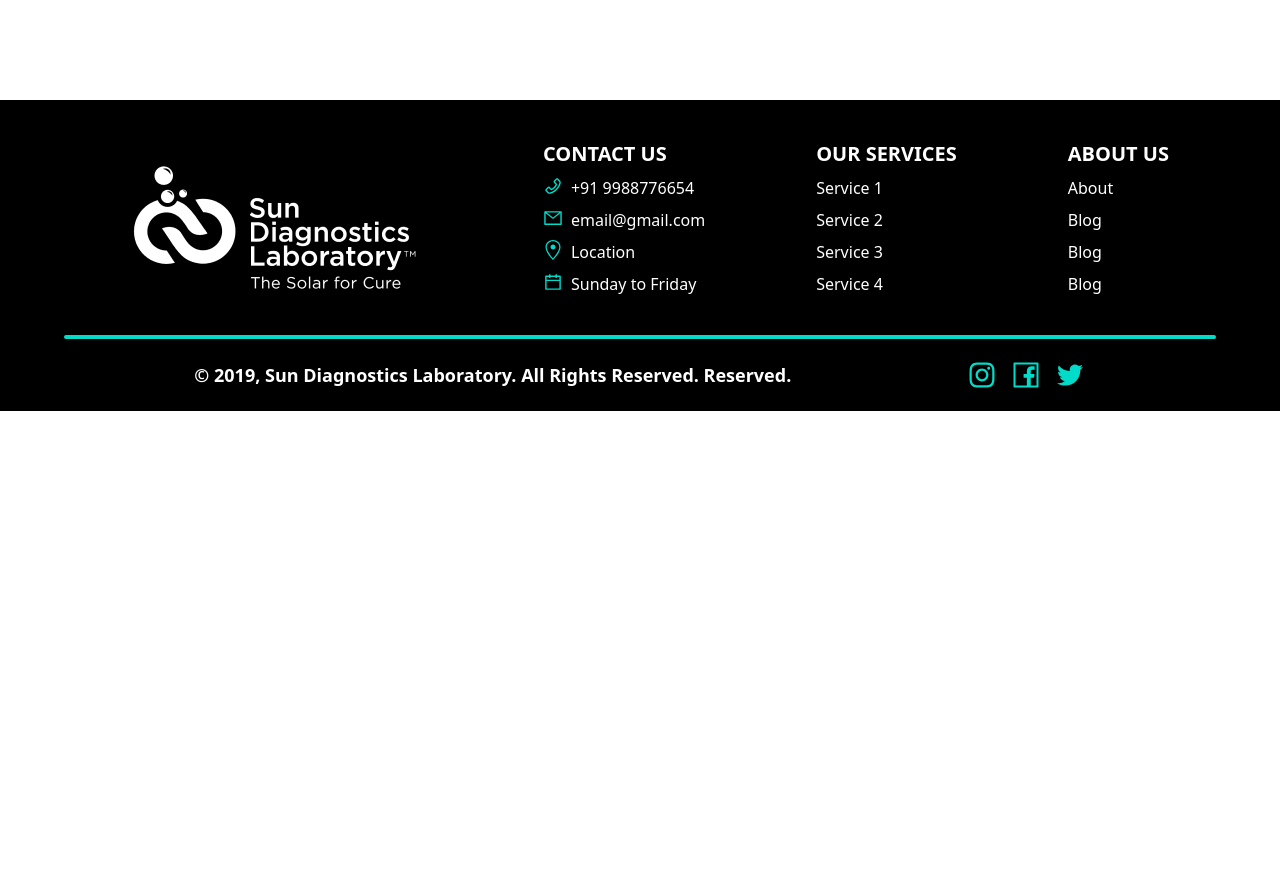
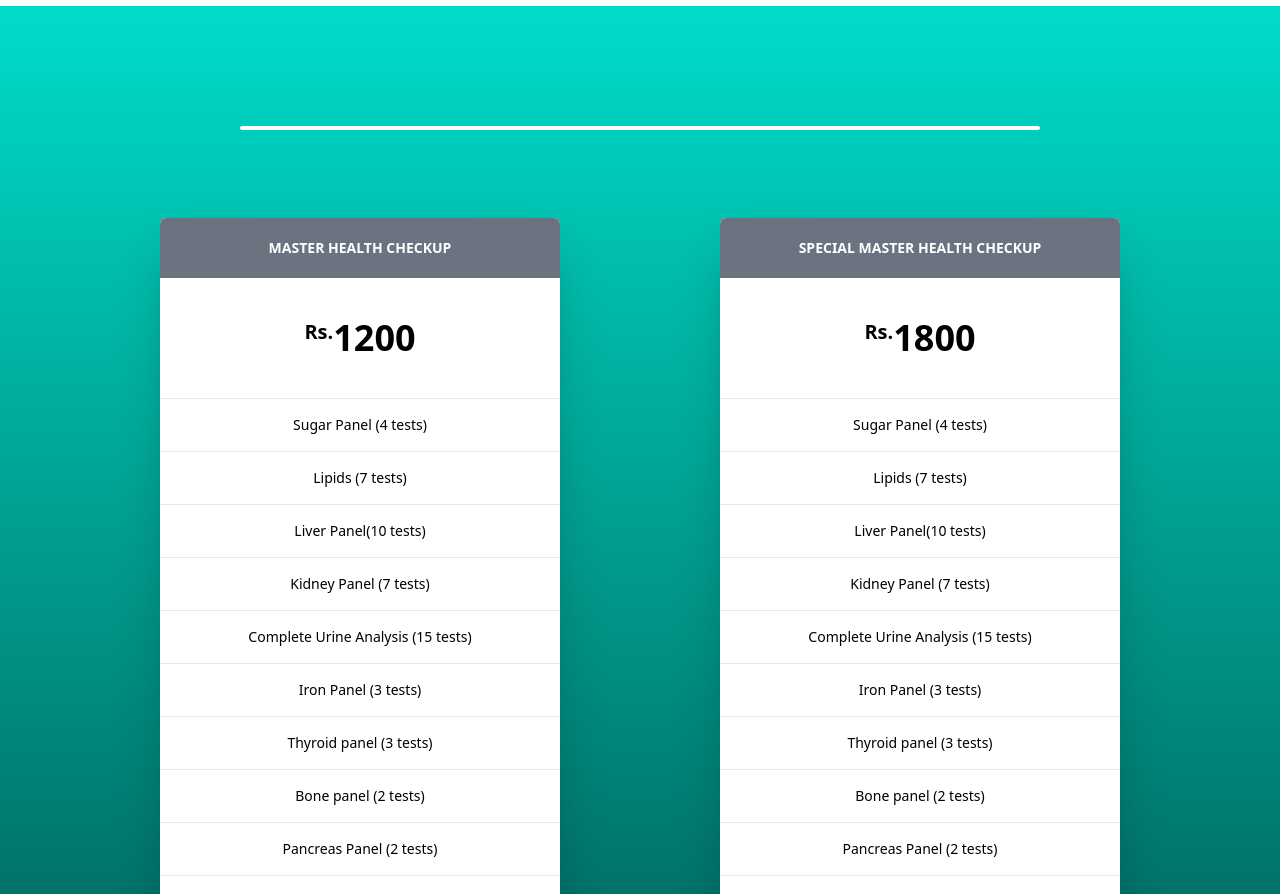
Before and after one commit to NEXT-BUG/sun-diagnostic-laboratory, a Next.js app: page /packages in a window 1280 px wide. Before the commit this address had no page. Shown: the part 840-1734 px from the top of the page. Before the commit the page ends 1251 px from the top, so only its background shows below. Built offline with nearby package versions, Linux system fonts and the light colour scheme.

Commit message:
Heath Packages Page Done

```diff
--- /dev/null
+++ b/components/packages/PackagesCard.js
@@ -0,0 +1,35 @@
+import React from "react";
+
+const PackagesCard = ({ packageName, rate, tests }) => {
+  return (
+    <div className="bg-white md:hover:scale-105 duration-100 ease-out w-1/3 rounded-md shadow-2xl">
+      <div className="w-full p-5 bg-gray-500 rounded-t-md">
+        <p className="text-white font-bold text-center text-sm">
+          {packageName}
+        </p>
+      </div>
+      <div className="p-10">
+        <div className="justify-center w-full flex font-bold">
+          <p className="text-xl">Rs.</p>
+          <p className="text-4xl">{rate}</p>
+        </div>
+      </div>
+      <div className="">
+        {tests?.map((item, index) => {
+          return (
+            <div className="p-4 border-t">
+              <p className="text-center text-sm">{item}</p>
+            </div>
+          );
+        })}
+      </div>
+      <div className="p-4 text-center border-t">
+        <button className="px-4 md:hover:scale-110 md:active:scale-75 duration-100 ease-out py-2 bg-gradient-to-r from-primary/95 rounded-md shadow-2xl text-white font-bold to-primary">
+          Book Now
+        </button>
+      </div>
+    </div>
+  );
+};
+
+export default PackagesCard;
--- a/components/profiles/Catalog.js
+++ b/components/profiles/Catalog.js
@@ -30,7 +30,7 @@ const Catalog = ({ catalogRef, searchQuery }) => {
       <div className="absolute bg-gradient-to-b -z-50 from-primary to-black w-screen h-full" />
       <div className="w-2/3 mx-auto relative mb-32 top-20 bg-white h-1 rounded-lg" />
       <div className="flex flex-col md:flex-row md:items-start">
-        <SearchCatalog shadow className=" md:w-1/4 m-10" />
+        <SearchCatalog shadow className="md:w-1/4 m-10" />
         <div
           ref={catalogRef}
           className="md:ml-auto w-2/3 mx-auto py-10 md:mr-10 relative"
--- a/components/tests/Hero.js
+++ b/components/tests/Hero.js
@@ -1,14 +1,14 @@
 import Image from "next/image";
 import React from "react";
 
-const Hero = () => {
+const Hero = ({ title }) => {
   return (
     <div className="w-screen h-full flex flex-col py-32">
       <div className="flex space-y-10 md:space-y-0 w-2/3 mx-auto flex-col-reverse py-20 md:py-0 md:flex-row items-center justify-between md:space-x-10">
         <div className="space-y-10 text-center md:text-left">
           <p className="text-primary font-bold">The Solar For Cure</p>
           <h1 className="md:w-2/3 text-black text-3xl md:text-5xl font-bold">
-            Sun Diagnostic Laboratory
+            {title || "Sun Diagnostic Laboratory"}
           </h1>
           <p className="text-md text-gray-600">
             You can take most things for granted in life and get away with it.
--- /dev/null
+++ b/mock/packages.js
@@ -0,0 +1,71 @@
+export const data = [
+  {
+    packageName: "MASTER HEALTH CHECKUP",
+    rate: 1200,
+    tests: [
+      "Sugar Panel (4 tests)",
+      "Lipids (7 tests)",
+      "Liver Panel(10 tests)",
+      "Kidney Panel (7 tests)",
+      "Complete Urine Analysis (15 tests)",
+      "Iron Panel (3 tests)",
+      "Thyroid panel (3 tests)",
+      "Bone panel (2 tests)",
+      "Pancreas Panel (2 tests)",
+      "Cardiac Panel (3)",
+    ],
+    packageId: "28765283652562856321",
+  },
+  {
+    packageName: "SPECIAL MASTER HEALTH CHECKUP",
+    rate: 1800,
+    tests: [
+      "Sugar Panel (4 tests)",
+      "Lipids (7 tests)",
+      "Liver Panel(10 tests)",
+      "Kidney Panel (7 tests)",
+      "Complete Urine Analysis (15 tests)",
+      "Iron Panel (3 tests)",
+      "Thyroid panel (3 tests)",
+      "Bone panel (2 tests)",
+      "Pancreas Panel (2 tests)",
+      "Cardiac Panel (3)",
+    ],
+    packageId: "28765283652562856322",
+  },
+
+  {
+    packageName: "METABOLIC HEATH CHECKUP",
+    rate: 2400,
+    tests: [
+      "Sugar Panel (4 tests)",
+      "Lipids (7 tests)",
+      "Liver Panel(10 tests)",
+      "Kidney Panel (7 tests)",
+      "Complete Urine Analysis (15 tests)",
+      "Iron Panel (3 tests)",
+      "Thyroid panel (3 tests)",
+      "Bone panel (2 tests)",
+      "Pancreas Panel (2 tests)",
+      "Cardiac Panel (3)",
+    ],
+    packageId: "28765283652562856324",
+  },
+  {
+    packageName: "COMPREHENSIVE METABOLIC HEALTH CHECKUP",
+    rate: 3000,
+    tests: [
+      "Sugar Panel (4 tests)",
+      "Lipids (7 tests)",
+      "Liver Panel(10 tests)",
+      "Kidney Panel (7 tests)",
+      "Complete Urine Analysis (15 tests)",
+      "Iron Panel (3 tests)",
+      "Thyroid panel (3 tests)",
+      "Bone panel (2 tests)",
+      "Pancreas Panel (2 tests)",
+      "Cardiac Panel (3)",
+    ],
+    packageId: "28765283652562856323",
+  },
+];
--- /dev/null
+++ b/pages/packages.js
@@ -0,0 +1,21 @@
+import React from "react";
+import PackagesCard from "../components/packages/PackagesCard";
+import Hero from "../components/tests/Hero";
+import { data } from "../mock/packages";
+
+const Packages = () => {
+  return (
+    <div className="min-h-screen w-screen">
+      <Hero title="Health Packages" />
+
+      <div className="flex gap-10 bg-gradient-to-b items-start from-primary to-black p-10 flex-col md:flex-row justify-evenly flex-wrap">
+        <div className="w-2/3 mx-auto relative mb-32 top-20 bg-white h-1 rounded-lg" />
+        {data?.map((item, index) => {
+          return <PackagesCard {...item} />;
+        })}
+      </div>
+    </div>
+  );
+};
+
+export default Packages;
--- a/pages/profiles.js
+++ b/pages/profiles.js
@@ -19,7 +19,7 @@ const Profiles = () => {
 
   return (
     <div className="min-h-screen w-screen">
-      <Hero />
+      <Hero title="Profiles" />
 
       <Catalog searchQuery={searchQuery} catalogRef={catalogRef} />
     </div>
--- a/pages/tests.js
+++ b/pages/tests.js
@@ -19,7 +19,7 @@ const Tests = () => {
 
   return (
     <div className="min-h-screen w-screen">
-      <Hero />
+      <Hero title="Tests Available" />
 
       <Catalog searchQuery={searchQuery} catalogRef={catalogRef} />
     </div>
```
